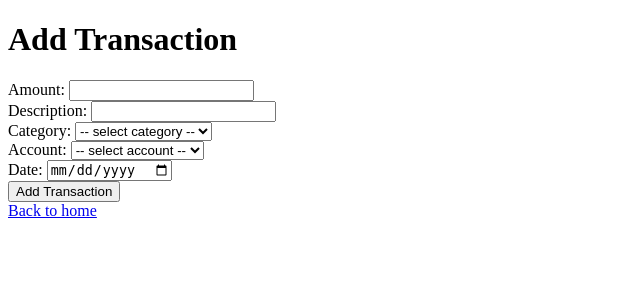
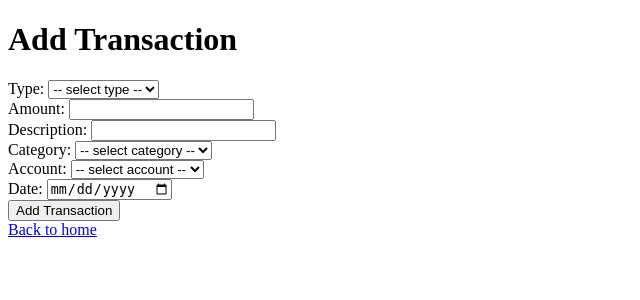
Before and after one commit to CaddisMaster/budget-buddy-archive, a Flask app: page /transactions/new in a window 1280 px wide. Shown: the top 300 px of the page, without its empty margins (0-640 px from the left). Run offline with Flask 3, Linux system fonts and the light colour scheme; data that the repository does not hold is empty; some libraries are stand-ins or nearby versions.

Commit message:
add transaction type income/expense to ledger

```diff
--- a/app/routes.py
+++ b/app/routes.py
@@ -14,6 +14,7 @@ def new_transaction():
         transaction_date = request.form['transaction_date'].strip()
         category_id = request.form.get('category_id') or None
         account_id = request.form.get('account_id') or None
+        transaction_type = request.form.get('transaction_type', 'expense')
         errors = []
         if not amount_str:
             errors.append('Amount is required')
@@ -28,6 +29,8 @@ def new_transaction():
             errors.append('Date is required')
         if not account_id:
             errors.append('Account is required')
+        if transaction_type not in ('income', 'expense'):
+            errors.append('Transaction type must be income or expense')
         if errors:
             for error in errors:
                 flash(error)
@@ -38,8 +41,8 @@ def new_transaction():
             conn = get_db_connection()
             cursor = conn.cursor()
             cursor.execute(
-                "INSERT INTO transactions (amount, description, transaction_date, category_id, account_id) VALUES (%s, %s, %s, %s, %s)",
-                (amount, description, transaction_date, category_id, account_id)
+                "INSERT INTO transactions (amount, description, transaction_date, category_id, account_id, transaction_type) VALUES (%s, %s, %s, %s, %s, %s)",
+                (amount, description, transaction_date, category_id, account_id, transaction_type)
             )
             conn.commit()
             flash('Transaction added successfully')
@@ -91,10 +94,10 @@ def transactions():
     conn = get_db_connection()
     cursor = conn.cursor()
     cursor.execute("""
-        SELECT t.id, t.amount, t.description, c.name, a.account_name, t.transaction_date
+        SELECT t.id, t.amount, t.description, c.name, a.account_name, t.transaction_date, t.transaction_type
         FROM transactions t
         LEFT JOIN categories c ON t.category_id = c.id
-        RIGHT JOIN account a ON t.account_id = a.account_id
+        LEFT JOIN account a ON t.account_id = a.account_id
         ORDER BY t.transaction_date DESC
     """)
     all_transactions = cursor.fetchall()
--- a/app/templates/new_transaction.html
+++ b/app/templates/new_transaction.html
@@ -9,6 +9,13 @@
     {% endif %}
     {% endwith %}
     <form method="post">
+        <label>Type:
+        <select name="transaction_type" required>
+            <option value="">-- select type --</option>
+            <option value="expense">Expense</option>
+            <option value="income">Income</option>
+        </select>
+        </label><br>
         <label>Amount: <input type="number" step="0.01" name="amount" required></label><br>
         <label>Description: <input type="text" name="description"></label><br>
         <label>Category:
--- /dev/null
+++ b/sql/07_add_transaction_type.sql
@@ -0,0 +1,5 @@
+ALTER TABLE transactions
+ADD COLUMN transaction_type VARCHAR(10)
+NOT NULL DEFAULT 'expense'
+CONSTRAINT valid_transaction_type
+check (transaction_type IN ('expense', 'income'));
```
Also changed, not shown: app/templates/history.html (+5 -4 lines).
